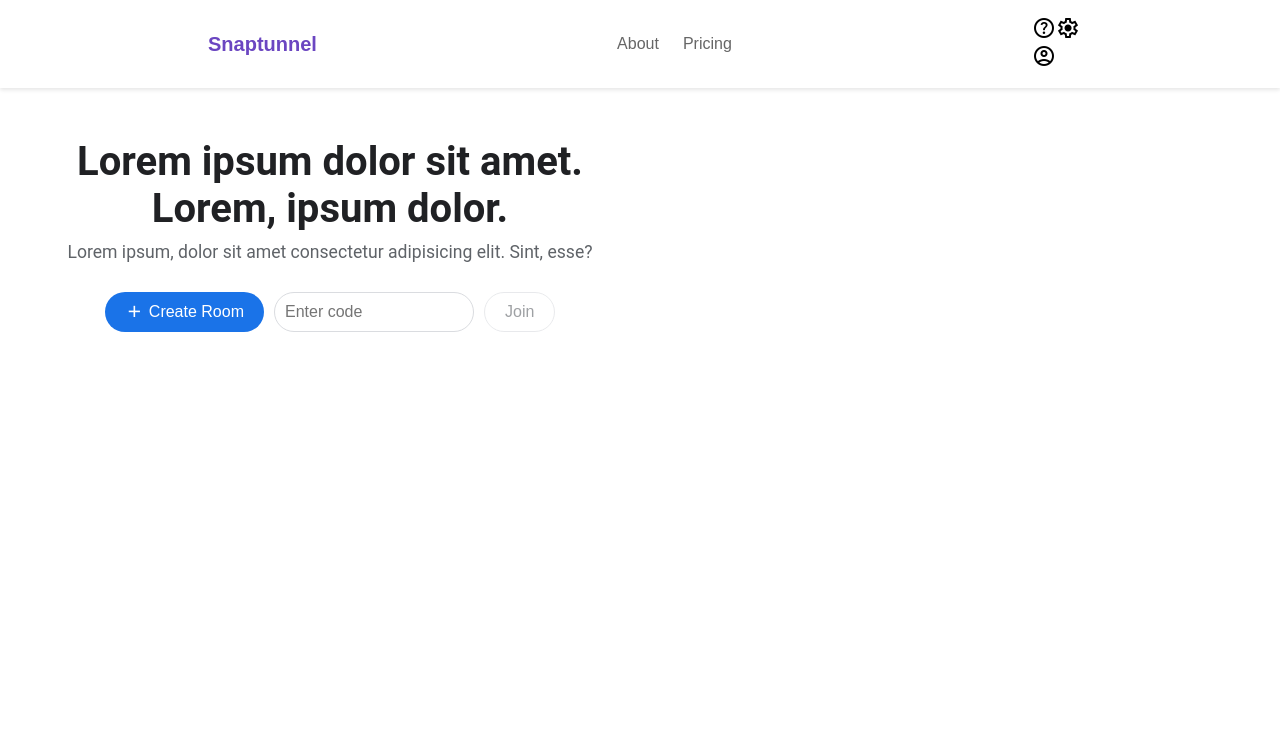
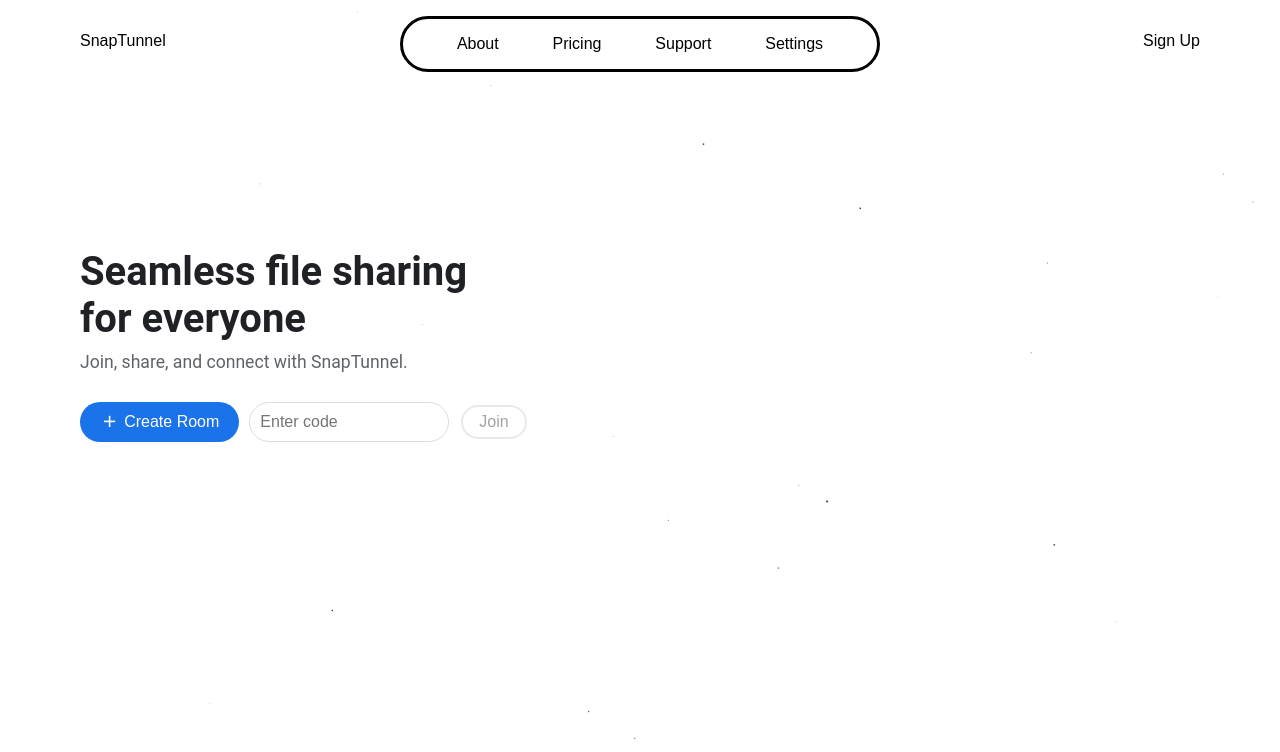
Before and after one commit to shashwat-deep/SnapTunnel, a React (Vite) app: page / in a window 1280 px wide. Shown: the top 752 px of the page. Built offline with nearby package versions, Linux system fonts and the light colour scheme.

Commit message:
new design applied

```diff
--- a/src/App.css
+++ b/src/App.css
@@ -1,44 +1,12 @@
 #root {
-  max-width: 1280px;
   margin: 0 auto;
-  padding: 2rem;
   text-align: center;
 }
 
-.logo {
-  height: 6em;
-  padding: 1.5em;
-  will-change: filter;
-  transition: filter 300ms;
-}
-.logo:hover {
-  filter: drop-shadow(0 0 2em #646cffaa);
-}
-.logo.react:hover {
-  filter: drop-shadow(0 0 2em #61dafbaa);
-}
-
-@keyframes logo-spin {
-  from {
-    transform: rotate(0deg);
-  }
-  to {
-    transform: rotate(360deg);
-  }
-}
-
-@media (prefers-reduced-motion: no-preference) {
-  a:nth-of-type(2) .logo {
-    animation: logo-spin infinite 20s linear;
-  }
-}
-
-.card {
-  padding: 2em;
-}
-
-.read-the-docs {
-  color: #888;
+.app-container {
+  position: relative;
+  z-index: 0;
+  min-height: 100vh;
 }
 
 .material-symbols-outlined {
--- a/src/App.tsx
+++ b/src/App.tsx
@@ -2,20 +2,20 @@ import React from 'react';
 import { BrowserRouter as Router, Route, Routes } from 'react-router-dom';
 import Main from './components/home/main.tsx'
 import NavBar from './components/home/navBar.tsx'
-import Footer from './components/home/footer.tsx'
 
 import Room from './components/room/room.tsx';
+
+import './App.css';
 
 const App: React.FC = () => {
   return (
     <Router>
+      <NavBar />
       <div className="app-container">
-        <NavBar />
         <Routes>
           <Route path="/" element={<Main />} />
           <Route path="/room/:roomId" element={<Room />} />
         </Routes>
-        <Footer />
       </div>
     </Router>
   );
--- a/src/components/home/main.css
+++ b/src/components/home/main.css
@@ -1,43 +1,61 @@
 /* Import Material Symbols for the icon */
-@import url('https://fonts.googleapis.com/css2?family=Material+Symbols+Outlined:wght@400&display=block');
+@import url('https://fonts.googleapis.com/css2?family=Material+Symbols+Outlined:wght@100..700&family=Material+Icons&display=block');
+/* @import url('https://fonts.googleapis.com/css2?family=Material+Symbols+Outlined:wght@400&display=block'); */
+
+.main_app_container{
+  display: flex;
+  flex-direction: column;
+}
+
+.main_navBar{
+  display: flex;
+  flex-direction: row;
+  padding-block: 1rem;
+  margin-inline: 25rem;
+  margin-block: 1rem;
+  justify-content: space-evenly;
+  align-items: center;
+  border: 3px solid #000;
+  border-radius: 50px;
+}
 
 .main-window{
-    display: flex;
+  min-height: 100vh;
+  display: flex;
+  flex-direction: row;
 }
 
 .main-container {
-    flex: 1;
-    text-align: center;
-    padding: 50px 20px;
-    font-family: 'Roboto', sans-serif;
-}
-
-.void_div{
-    flex: 1;
+  flex: 1;
+  text-align: left;
+  height: fit-content;
+  padding: 10rem 5rem;
+  font-family: 'Roboto', sans-serif;
+  min-width:fit-content;
 }
 
 h1 {
-  font-size: 2.5em;
+  font-size: 2.5rem;
   font-weight: 700;
   color: #202124;
   margin-bottom: 10px;
 }
 
 p {
-  font-size: 1.1em;
+  font-size: 1.1rem;
   color: #5f6368;
   margin-bottom: 30px;
 }
 
 .button-group {
   display: flex;
-  justify-content: center;
+  justify-content: left;
   gap: 10px;
   align-items: center;
 }
 
 .new-meeting-btn {
-  background-color: #1a73e8;
+  background: #1a73e8;
   color: white;
   border: none;
   border-radius: 20px;
@@ -47,11 +65,14 @@ p {
   display: flex;
   align-items: center;
   gap: 5px;
-  transition: background-color 0.3s;
+  transition: background-color 0.3s, transform 0.3s;
+  position: relative;
+  overflow: hidden;
+  z-index: 1;
 }
 
 .new-meeting-btn:hover {
-  background-color: #1557b0;
+  transform: scale(1.05);
 }
 
 .new-meeting-btn .material-symbols-outlined {
@@ -59,6 +80,53 @@ p {
   vertical-align: middle;
 }
 
+/* Gradient Border Animation for Create Room Button */
+.new-meeting-btn::before {
+  content: '';
+  position: absolute;
+  top: -15px;
+  left: -15px;
+  right: -15px;
+  bottom: -15px;
+  background:transparent;
+  border-radius: 35px;
+  opacity: 0.95;
+  transition: opacity 0.3s ease;
+  z-index: -3;
+}
+
+.new-meeting-btn:hover::before {
+  background: linear-gradient(45deg, #FF00FF, #00FFFF, #FF4500, #FFD700, #00FF00, #1E90FF, #FF1493);
+  animation: rotate 1.5s linear infinite; /* Animation triggers on hover */
+}
+
+.new-meeting-btn::after {
+  content: '';
+  position: absolute;
+  top: 2px;
+  left: 2px;
+  right: 2px;
+  bottom: 2px;
+  background: #1a73e8;
+  border-radius: 18px;
+  z-index: -2;
+  border: 2px solid #1a73e8;
+}
+
+.new-meeting-btn:hover::after {
+  border: 2px solid #fff;
+}
+
+@keyframes rotate {
+  0% {
+    transform: rotate(0deg);
+  }
+  100% {
+    transform: rotate(360deg);
+  }
+}
+
+/* Input and Join Button Styles */
 .input-join {
   display: flex;
   align-items: center;
@@ -88,6 +156,9 @@ input:focus {
   font-size: 1em;
   cursor: pointer;
   transition: all 0.3s;
+  position: relative;
+  overflow: hidden;
+  z-index: 1;
 }
 
 .join-btn.active {
@@ -100,28 +171,130 @@ input:focus {
   background-color: #1557b0;
   color: white;
   border-color: #1557b0;
+  transform: scale(1.05);
 }
 
 .join-btn:disabled {
   cursor: not-allowed;
+  border: none;
   opacity: 0.6;
 }
 
-/* Ensure Material Symbols are styled correctly */
+/* Gradient Border Animation for Join Button */
+.join-btn::before {
+  content: '';
+  position: absolute;
+  top: -15px;
+  left: -15px;
+  right: -15px;
+  bottom: -15px;
+  background: transparent;
+  border-radius: 35px;
+  opacity: 0.95;
+  transition: opacity 0.3s ease;
+  z-index: -3;
+}
+
+.join-btn:hover::before {
+  background: linear-gradient(45deg, #0d47a1, #1976d2, #42a5f5, #1a73e8);
+  animation: rotate 1.5s linear infinite;
+}
+
+.join-btn::after {
+  content: '';
+  position: absolute;
+  top: 2px;
+  left: 2px;
+  right: 2px;
+  bottom: 2px;
+  background: #fff;
+  border-radius: 18px;
+  z-index: -2;
+  border: 2px solid #dadce0;
+}
+
+.join-btn.active::after {
+  background: #1a73e8;
+  border: 2px solid #1a73e8;
+}
+
+.join-btn:hover::after {
+  border: 2px solid #fff;
+}
+
+@keyframes rotate {
+  0% {
+    transform: rotate(0deg);
+  }
+  100% {
+    transform: rotate(360deg);
+  }
+}
+
+.image_container{
+  flex: 1;
+}
+
 .material-symbols-outlined {
-  font-family: 'Material Symbols Outlined';
-  font-weight: normal;
-  font-style: normal;
-  font-size: 24px;
-  display: inline-block;
-  line-height: 1;
-  text-transform: none;
-  letter-spacing: normal;
-  word-wrap: normal;
-  white-space: nowrap;
-  direction: ltr;
-  -webkit-font-smoothing: antialiased;
-  text-rendering: optimizeLegibility;
-  -moz-osx-font-smoothing: grayscale;
-  font-feature-settings: 'liga';
+  font-variation-settings:
+  'FILL' 0,
+  'wght' 400,
+  'GRAD' 0,
+  'opsz' 24;
+  color: white;
 }
+
+@media (max-width: 768px) {
+
+  .material-symbols-outlined {
+    font-variation-settings:
+    'FILL' 0,
+    'wght' 400,
+    'GRAD' 0,
+    'opsz' 24;
+    color: white;
+  }
+
+}
+
+/* Existing CSS remains unchanged... */
+
+/* Starfield Animation */
+.starfield {
+  position: fixed;
+  top: 0;
+  left: 0;
+  width: 100%;
+  height: 100%;
+  z-index: -10; /* Ensures it stays behind all content */
+  overflow: hidden;
+  /* background: black; */
+  background: white;
+  pointer-events: none;
+  perspective: 1000px;
+}
+
+.star {
+  position: absolute;
+  /* background: white; */
+  background: black;
+  border-radius: 50%;
+  opacity: 0;
+  transform: translateZ(0);
+  animation: zoomStar 30s linear infinite;
+  will-change: transform, opacity;
+}
+
+@keyframes zoomStar {
+  0% {
+    transform: scale(0.2) translateZ(0);
+    opacity: 0;
+  }
+  10% {
+    opacity: 0.8;
+  }
+  100% {
+    transform: scale(2.5) translateZ(500px);
+    opacity: 0;
+  }
+}
--- a/src/components/home/main.tsx
+++ b/src/components/home/main.tsx
@@ -1,4 +1,4 @@
-import React, { useState } from 'react';
+import React, { useState, useEffect } from 'react';
 import { useNavigate } from 'react-router-dom';
 import './main.css';
 
@@ -46,12 +46,38 @@ const Main: React.FC = () => {
     }
   };
 
+  // Generate stars dynamically
+  useEffect(() => {
+    const starfield = document.querySelector('.starfield');
+    if (starfield) {
+      for (let i = 0; i < 100; i++) { // Create 100 stars
+        const star = document.createElement('div');
+        star.className = 'star';
+        const size = Math.random() * 2 + 1; // Random size between 1px and 3px
+        star.style.width = `${size}px`;
+        star.style.height = `${size}px`;
+        star.style.left = `${Math.random() * 100}vw`; // Random horizontal position
+        star.style.top = `${Math.random() * 100}vh`; // Random vertical position
+        star.style.animationDelay = `${Math.random() * 30}s`; // Staggered start times
+        starfield.appendChild(star);
+      }
+    }
+  }, []);
+
   return (
+    <div className='main_app_container'>
+      <div className='main_navBar'>
+        <div className='nav_items'>About</div>
+        <div className='nav_items'>Pricing</div>
+        <div className='nav_items'>Support</div>
+        <div className='nav_items'>Settings</div>
+      </div>
       <div className='main-window'>
         <div className="main-container">
-        <h1>Lorem ipsum dolor sit amet.<br /> Lorem, ipsum dolor.</h1>
-        <p>Lorem ipsum, dolor sit amet consectetur adipisicing elit. Sint, esse?</p>
+          <h1>Seamless file sharing<br />for everyone</h1>
+          <p>Join, share, and connect with SnapTunnel.</p>
           <div className="button-group">
+            {/* create button */}
             <button
               className="new-meeting-btn"
               onClick={handleCreateRoom}
@@ -60,6 +86,7 @@ const Main: React.FC = () => {
               <span className="material-symbols-outlined">add</span>
               {isCreating ? 'Creating...' : 'Create Room'}
             </button>
+            {/* input area */}
             <div className="input-join">
               <input
                 type="text"
@@ -77,8 +104,13 @@ const Main: React.FC = () => {
             </div>
           </div>
         </div>
-      <div className='void_div'>
+        <div className='image_container'>
         </div>
+      </div>
+      <div className='footer'>
+      </div>
+      {/* Add the starfield container */}
+      <div className="starfield"></div>
     </div>
   );
 };
--- a/src/components/home/navBar.css
+++ b/src/components/home/navBar.css
@@ -1,72 +1,61 @@
 @import url('https://fonts.googleapis.com/css2?family=Material+Symbols+Outlined:wght@100..700&family=Material+Icons&display=block');
 
-.navbar {
-    display: flex;
-    justify-content: space-between;
-    align-items: center;
-    padding-inline: 200px;
-    padding-block: 1rem;
-    background-color: #ffffff;
-    box-shadow: 0 2px 4px rgba(0, 0, 0, 0.1);
-  }
+*{
+  margin: 0;
+  padding: 0;
+  color: black;
+}
 
-  .navbar-logo {
-    display: flex;
-    align-items: center;
-  }
+a{
+  text-decoration: none;
+}
 
-  .logo-img {
-    height: 2.5rem;
-  }
+.navbar_pc {
+  display: flex;
+  flex-direction: row;
+  position: fixed;
+  top: 0;
+  left: 0;
+  width: 100%;
+  padding-inline: 5rem;
+  padding-block: 2rem ;
+  align-items: center;
+  justify-content: space-between;
+  background: transparent;
+  z-index: 10;
+}
 
-  .logo-text {
-    font-size: 1.25rem;
-    font-weight: bold;
-    color: #6B46C1; /* Purple from the design */
-    margin-left: 0.5rem;
-  }
+/* .navbar_menu{
+  display: flex;
+  flex-direction: row;
+  justify-content: center;
+  flex-grow: 1;
+} */
 
-  .navbar-menu {
-    list-style: none;
-    display: flex;
-    gap: 1.5rem;
-  }
+.navbar_link{
+  display: flex;
+  align-items: center;
+  justify-content: center;
+}
 
-  .navbar-menu li a {
-    text-decoration: none;
-    color: #666666;
-    font-size: 1rem;
-  }
 
-  .navbar-menu li a:hover {
-    color: #6B46C1;
-  }
 
-  .navbar-link {
-  display: flex;
-  text-decoration: none;
-  color: #666666;
-  font-size: 1rem;
-  align-items: center;
-  cursor: pointer;
-  }
 
-  .navbar-link:hover {
-  color: #6B46C1;
-  }
 
-  /* Responsive Adjustments */
-  @media (max-width: 768px) {
-    .navbar {
-      flex-direction: column;
-      gap: 1rem;
-    }
 
-    .navbar-menu {
-      flex-direction: column;
-      gap: 0.5rem;
-    }
-  }
+.navbar_mobile{
+  display: none;
+}
+
+.material-symbols-outlined {
+  font-variation-settings:
+  'FILL' 0,
+  'wght' 400,
+  'GRAD' 0,
+  'opsz' 24
+}
+
+@media (max-width: 768px) {
 
   .material-symbols-outlined {
     font-variation-settings:
@@ -75,3 +64,5 @@
     'GRAD' 0,
     'opsz' 24
   }
+
+}
--- a/src/components/home/navBar.tsx
+++ b/src/components/home/navBar.tsx
@@ -4,28 +4,56 @@ import './navBar.css';
 
 const Navbar: React.FC = () => {
   return (
-    <nav className="navbar">
+    <>
+      <nav className="navbar_pc">
+        <div className="navbar_logo">
+          <Link to="/" className="navbar_link">
+            {/* <img src="/tatva-icon.svg" alt="Logo" className="logo-img" /> */}
+            <span className="logo_text">SnapTunnel</span>
+          </Link>
+        </div>
+        {/* <ul className="navbar_menu">
+          <li className="navbar_link"><a href='#about'>About</a></li>
+          <li className="navbar_link"><a href='#pricing'>Pricing</a></li>
+          <li className="navbar_link"><a>Support</a></li>
+          <li className="navbar_link">
+            <span className="material-symbols-outlined">settings</span>
+            <a>Setting</a>
+          </li>
+        </ul> */}
+        <div className='account'>
+          {/* <span className="material-symbols-outlined">account_circle</span> */}
+          Sign Up
+        </div>
+
+      </nav>
+      <nav className="navbar_mobile">
       <div className="navbar-logo">
         <Link to="/" className="navbar-link">
           {/* <img src="/tatva-icon.svg" alt="Logo" className="logo-img" /> */}
-          <span className="logo-text">Snaptunnel</span>
+          <span className="logo-text">SnapTunnel</span>
         </Link>
       </div>
       <ul className="navbar-menu">
         <li className="navbar-link"><a href='#about'>About</a></li>
         <li className="navbar-link"><a href='#pricing'>Pricing</a></li>
+        <li className="navbar-link"><a>Support</a></li>
+        <li className="navbar-link"><a>Setting</a></li>
       </ul>
       <div>
         <div className="">
-          <span className="material-symbols-outlined">help</span>
+          <div className="">Setting</div>
           <span className="material-symbols-outlined">settings</span>
+          {/* <span className="material-symbols-outlined">help</span> */}
         </div>
         <div className='account'>
-          <span className="material-symbols-outlined">account_circle</span>
+          {/* <span className="material-symbols-outlined">account_circle</span> */}
+          <div className="">Sign Up</div>
         </div>
       </div>
 
-    </nav>
+      </nav>
+    </>
   );
 };
 
--- a/src/index.css
+++ b/src/index.css
@@ -8,9 +8,6 @@ body {
   font-family: Arial, sans-serif;
 }
 
-.app-container {
-  min-height: 100vh;
-}
 
 .material-symbols-outlined {
   font-variation-settings:
```
Also changed, not shown: src/components/home/footer.tsx (deleted, +0 -11 lines), src/components/home/footer.css (deleted). Lines whose indentation alone changed are shown as unchanged.
